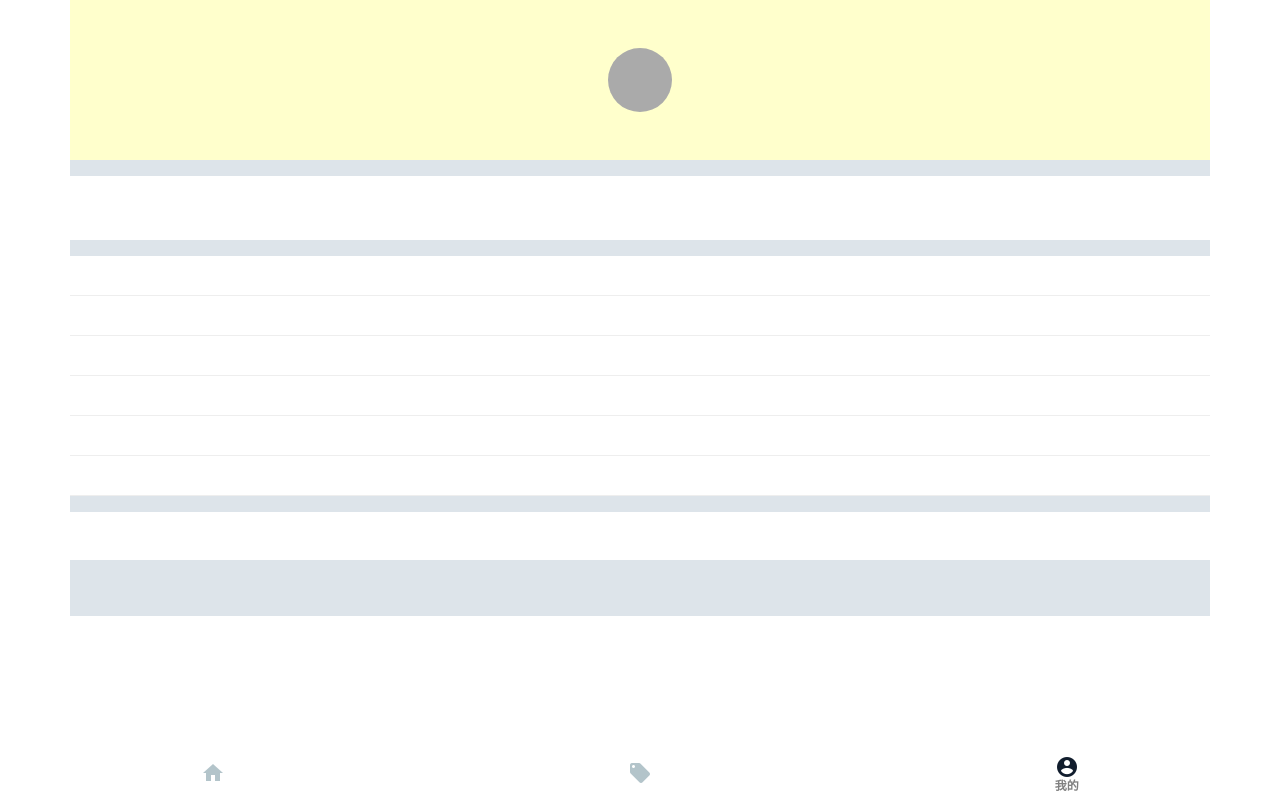
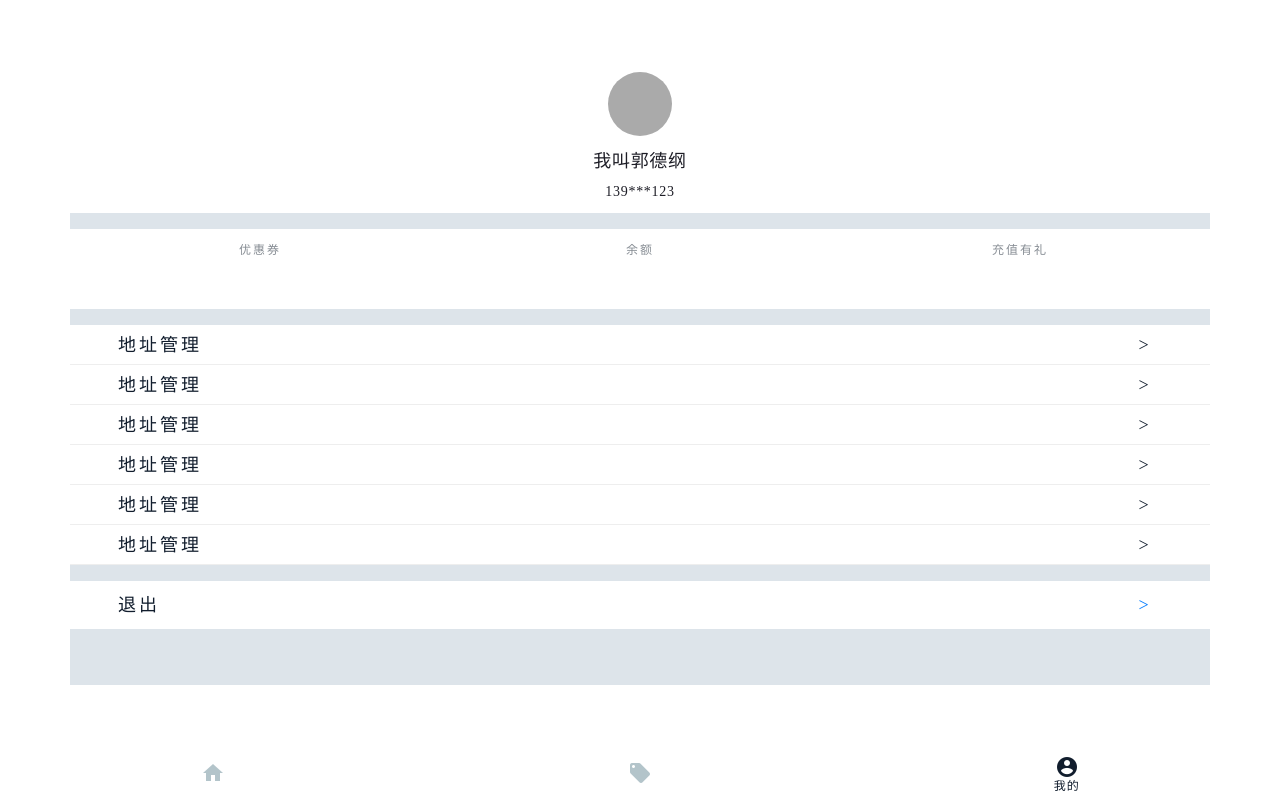
Before and after one commit to rivercall/rebuild, an Angular app: page /account in a window 1280 px wide. Built offline with nearby package versions, Linux system fonts and the light colour scheme.

Commit message:
add(vertification)

```diff
--- a/src/app/account/account.component.css
+++ b/src/app/account/account.component.css
@@ -1,7 +1,11 @@
+
+ul,li{
+  list-style: none;
+}
 /* 个人信息 */
 .top-info{
-  height: 10rem;
-  background-color: #ffc;
+  height: 13.3rem;
+  background-color: #fff;
   width:100%;
   padding:1rem 0;
   margin-bottom: 1rem;
@@ -10,14 +14,44 @@
   height: 4rem;
   width:4rem;
   border-radius: 2rem;
-  margin: 2rem auto;
+  margin: 3.5rem auto 1rem;
   background-color: #aaa;
+}
+.top-info .name{
+  font-family: PingFangSC-Medium;
+  font-size: 18px;
+  color: #1D1D26;
+  letter-spacing: 0.72px;
+  line-height: 18px;
+  margin: 0 0 10px 0;
+  text-align: center;
+  padding-bottom: 5px;
+}
+.top-info .phone-number{
+  font-family: PingFangSC-Medium;
+  font-size: 14px;
+  color: #1D1D26;
+  letter-spacing: 0.72px;
+  line-height: 14px;
+  margin: 0 0 10px 0;
+  text-align: center;
 }
 /* 余额剩余显示 */
 div.payleft{
-  height: 4rem;
+  height: 5rem;
   margin-bottom: 1rem;
   background-color: #fff;
+}
+.payleft p.title{
+  font-family: PingFangSC-Medium;
+  font-size: 12px;
+  color: #878D94;
+  letter-spacing: 2px;
+  line-height: 12px;
+  text-align: center;
+}
+.payleft-box{
+  padding-top: 15px;
 }
 /* 功能区域 */
 div.func{
@@ -27,12 +61,35 @@ div.func{
 div.func>div{
   height: 2.5rem;
   border-bottom: 1px solid #eee;
+  padding: 0 15px 0 3rem;
+  font-family: PingFangSC-Regular;
+  font-size: 18px;
+  color: #111D2D;
+  letter-spacing: 3px;
+  line-height: 2.5rem;
+}
+div.func>div a{
+  width: 100px;
+  text-align: center;
 }
 /* 退出部分 */
 div.logout{
   margin-bottom: 3.5rem;
   background-color: #fff;
   height: 3rem;
+}
+.logout div{
+  height: 3rem;
+  padding: 0 15px 0 3rem;
+  font-family: PingFangSC-Regular;
+  font-size: 18px;
+  color: #111D2D;
+  letter-spacing: 3px;
+  line-height: 3rem;
+}
+.logout a{
+  width: 100px;
+  text-align: center;
 }
 /* 页脚 */
 .footer {
@@ -46,6 +103,8 @@ div.logout{
 .footer>a.footer-account{
   padding-top: 6px;
   font-size: 12px;
-  color: gray;
-  font-weight: 700
+  /* font-weight: 700; */
+  font-family: PingFangSC-Medium;
+  color: #111D2D;
+  letter-spacing: 0.84px;
 }
--- a/src/app/account/account.component.html
+++ b/src/app/account/account.component.html
@@ -1,22 +1,63 @@
 <!-- 顶部个人信息 -->
 <div class="top-info clearfix">
   <div class="photo"></div>
-  <div class="phone"></div>
+  <div class="phone">
+    <p class="name">我叫郭德纲</p>
+    <p class="phone-number">139***123</p>
+  </div>
 </div>
 
 <!-- 余额显示 -->
-<div class="payleft"></div>
+<div class="payleft">
+  <div class="payleft-box clearfix">
+    <div class="float-left col-4">
+      <p class="title">优惠券</p>
+      <div></div>
+    </div>
+    <div class="float-left col-4">
+      <p class="title">余额</p>
+      <div></div>
+    </div>
+    <div class="float-left col-4">
+      <p class="title">充值有礼</p>
+      <div></div>
+    </div>
+  </div>
+</div>
 <!-- 功能区域 -->
 <div class="func">
-  <div></div>
-  <div></div>
-  <div></div>
-  <div></div>
-  <div></div>
-  <div></div>
+  <div>
+    <span>地址管理</span>
+    <a class="float-right">></a>
+  </div>
+  <div>
+    <span>地址管理</span>
+    <a class="float-right">></a>
+  </div>
+  <div>
+    <span>地址管理</span>
+    <a class="float-right">></a>
+  </div>
+  <div>
+    <span>地址管理</span>
+    <a class="float-right">></a>
+  </div>
+  <div>
+    <span>地址管理</span>
+    <a class="float-right">></a>
+  </div>
+  <div>
+    <span>地址管理</span>
+    <a class="float-right">></a>
+  </div>
 </div>
 <!-- 退出按钮 -->
-<div class="logout"></div>
+<div class="logout">
+    <div>
+      <span>退出</span>
+      <a class="float-right" [routerLink]="['/login']">></a>
+    </div>
+</div>
 <!-- footer部分 -->
 <div class="footer fixed-bottom" style="height:49px">
     <a class="col-4 float-left text-center" [routerLink]="['/home']">
--- a/src/app/app.component.ts
+++ b/src/app/app.component.ts
@@ -1,5 +1,5 @@
 import { Component, OnInit } from '@angular/core';
-import { Router, NavigationEnd } from '@angular/router';
+import { Router, NavigationStart, NavigationEnd } from '@angular/router';
 
 @Component({
   selector: 'app-root',
@@ -7,7 +7,7 @@ import { Router, NavigationEnd } from '@angular/router';
   styleUrls: ['./app.component.css']
 })
 export class AppComponent implements OnInit{
-  constructor (private router:Router ){
+  constructor (private router:Router){
 
   }
 
@@ -18,11 +18,14 @@ export class AppComponent implements OnInit{
 
   ngOnInit(){
     this.router.events.subscribe((event) => {
+      // console.log(event)
       if (event instanceof NavigationEnd) {     // 当导航成功结束时执行
         if(event.url=="/home"||event.url=="/account"){
           this.isHeaderShow =false;
+          this.isBackground =true;
         }
         if(event.url=="/login"){
+          this.isHeaderShow = true;
           this.isBackground = false;
         }
       }
--- a/src/app/header/header.component.html
+++ b/src/app/header/header.component.html
@@ -1,5 +1,5 @@
 <div class="fixed-top return">
-  <a href="#javascript:;" class="float-left">
+  <a [routerLink]="['/home']" class="float-left">
     <img src="../../assets/Arrow.png" alt="">
   </a>
   <div>登录/注册</div>
--- a/src/app/home/home.component.css
+++ b/src/app/home/home.component.css
@@ -8,7 +8,7 @@
 /* 洗涤状态部分 */
 .status{
   color:red;
-  height:100px;
+  height:120px;
   background-color: #fff;
   margin:0 0.5rem 0.5rem 0.5rem;
   border-radius:5px;
@@ -24,9 +24,16 @@
 }
 .wash-range p{
   margin: 0;
+  height: 38px;
+  line-height: 20px;
+  font-size: 12px;
+  font-family: PingFangSC-Medium;
+  color: rgba(17,29,44,0.57);
+  letter-spacing: 1.03px;
 }
 .wash-range-imgbox{
   padding-bottom: 15px;
+  height: 5rem;
 }
 
 /* 信息说明 */
@@ -59,6 +66,8 @@
 .footer>a.footer-home{
   padding-top: 6px;
   font-size: 12px;
-  color: gray;
-  font-weight: 700
+  /* font-weight: 700; */
+  font-family: PingFangSC-Medium;
+  color: #111D2D;
+  letter-spacing: 0.84px;
 }
--- a/src/app/home/home.component.html
+++ b/src/app/home/home.component.html
@@ -7,14 +7,13 @@
 
 <!-- 状态框 -->
 <div class="status">
-  洗涤中
 </div>
 
 <!-- 洗护范围 -->
 <div class="wash-range clearfix">
   <p class="col-12">洗护范围</p>
   <div class="clearfix wash-range-imgbox">
-    <div class="col-4 float-left">
+    <!-- <div class="col-4 float-left">
       <img src="../../assets/house@3x.png" alt="" >
     </div>
     <div class="col-4 float-left">
@@ -22,7 +21,7 @@
     </div>
     <div class="col-4 float-left">
       <img src="../../assets/house@3x.png" alt="" >
-    </div>
+    </div> -->
   </div>
 </div>
 
--- a/src/app/login/login.component.css
+++ b/src/app/login/login.component.css
@@ -3,6 +3,10 @@
   height: 3rem;
   text-align: center;
   line-height: 3rem;
+  font-family: PingFangSC-Medium;
+  font-size: 20px;
+  color: #FFFFFF;
+  letter-spacing: 2.15px;
 }
 .login-form{
   width:100%;
@@ -17,7 +21,15 @@
 }
 .login-form .checknum{
   text-align: center;
-  width:75px;
+  width:80px;
+  display: inline-block;
+  height: 25px;
+  line-height: 21px;
+  box-sizing: border-box
+}
+.login-form .checknum:hover{
+  color:#fff;
+  background-color: #999
 }
 .login-form input{
   border: none;
@@ -32,12 +44,12 @@
 }
 .login-form .inputbox{
   padding-bottom: 1rem;
-
 }
 .login-form .checknum{
   display: inline-block;
   border: 1px solid #aaa;
   float: right;
+  cursor: pointer;
 }
 div.agreement{
   width: 100%;
--- a/src/app/login/login.component.html
+++ b/src/app/login/login.component.html
@@ -4,7 +4,7 @@
       <label class="col-3 float-left">手机号</label>
       <div class="col-9 float-left inputdiv">
         <input type="text " placeholder="请输入手机号">
-        <span class="checknum" (click)="nowTest()">{{getVertification}}</span>
+        <span class="checknum" (click)="getVertif()">{{getVertification}}</span>
       </div>
   </div>
   <div class="col-12 clearfix inputbox">
@@ -18,4 +18,4 @@
   <p>继续使用代表您已阅读并同意赛维相关</p>
   <p>《用户协议条款》</p>
 </div>
-<div class="start-use fixed-bottom">开始使用</div>
+<div class="start-use fixed-bottom" (click)="login()">开始使用</div>
--- a/src/app/login/login.component.ts
+++ b/src/app/login/login.component.ts
@@ -1,4 +1,5 @@
 import { Component, OnInit } from '@angular/core';
+import { Router } from '@angular/router'
 
 @Component({
   selector: 'app-login',
@@ -7,25 +8,39 @@ import { Component, OnInit } from '@angular/core';
 })
 export class LoginComponent implements OnInit {
 
-  private getVertification: string = "获取验证码";
-  private second:number = 60;
-  private timer;
+  private getVertification: string = "获取验证码"; //验证码显示文字
+  private second:number = 5; //剩余时间
+  private timer; //定时器
+  private isSending=false; //是否正在发送验证码
 
-  constructor() { }
+  constructor(private route:Router) { }
 
   ngOnInit() {
 
   }
-  nowTest(){
+
+  // 更新验证码按钮样式
+  getVertif(){
+    if(this.isSending){
+      return;
+    }
+    this.isSending = true;
     this.timer = setInterval(() => {
       if(this.second<=0){
         this.getVertification ="获取验证码";
-        this.second = 60;
+        this.second = 5;
+        this.isSending = false;
         clearInterval(this.timer);
       }else{
-        this.getVertification = this.second+"秒";
+        this.getVertification = this.second+"s";
         this.second --;
+        this.isSending =true;
       }
     }, 1000);
   }
+
+  // 登录
+  login(){
+    this.route.navigate(['/home'])
+  }
 }
```
